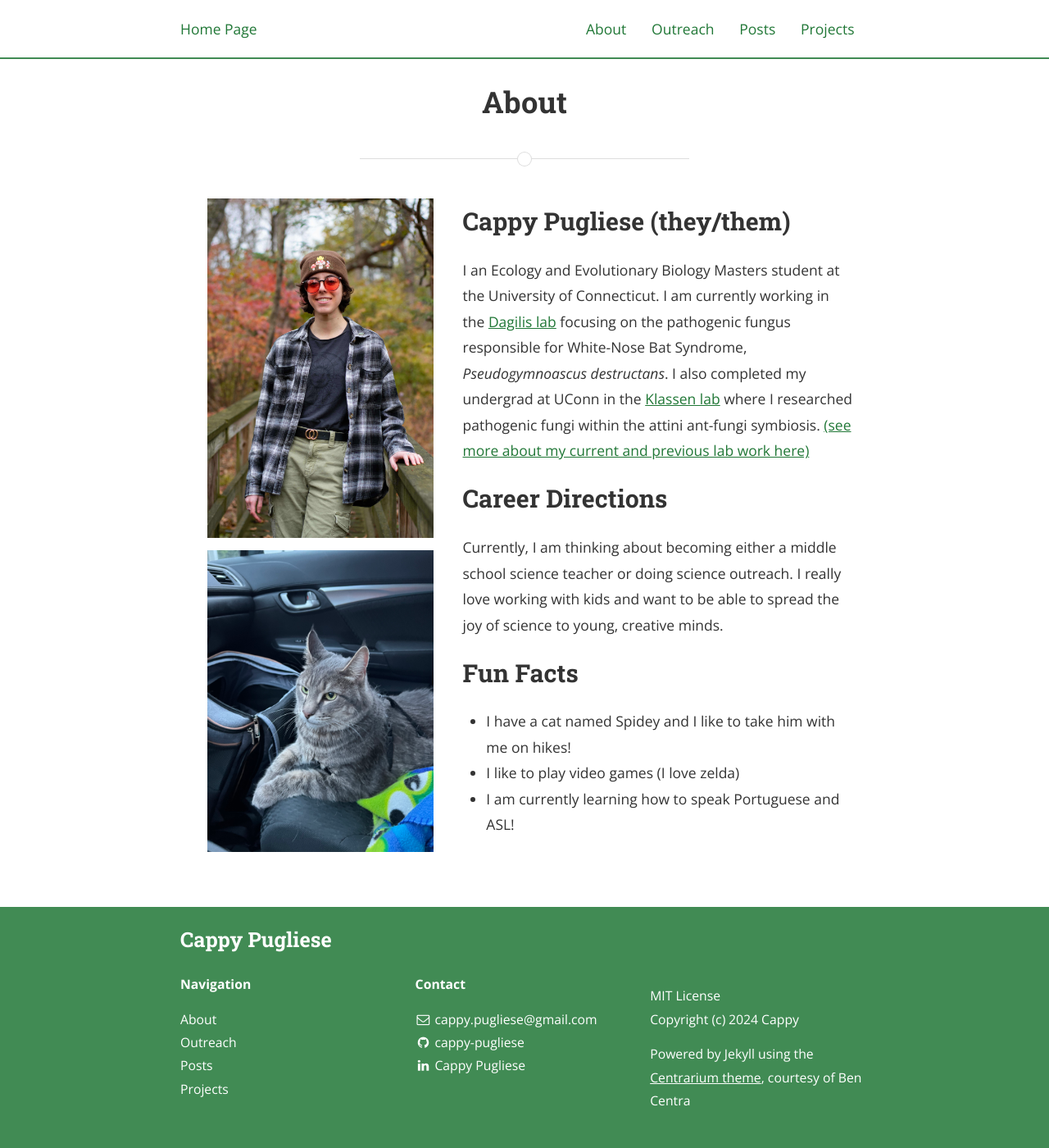
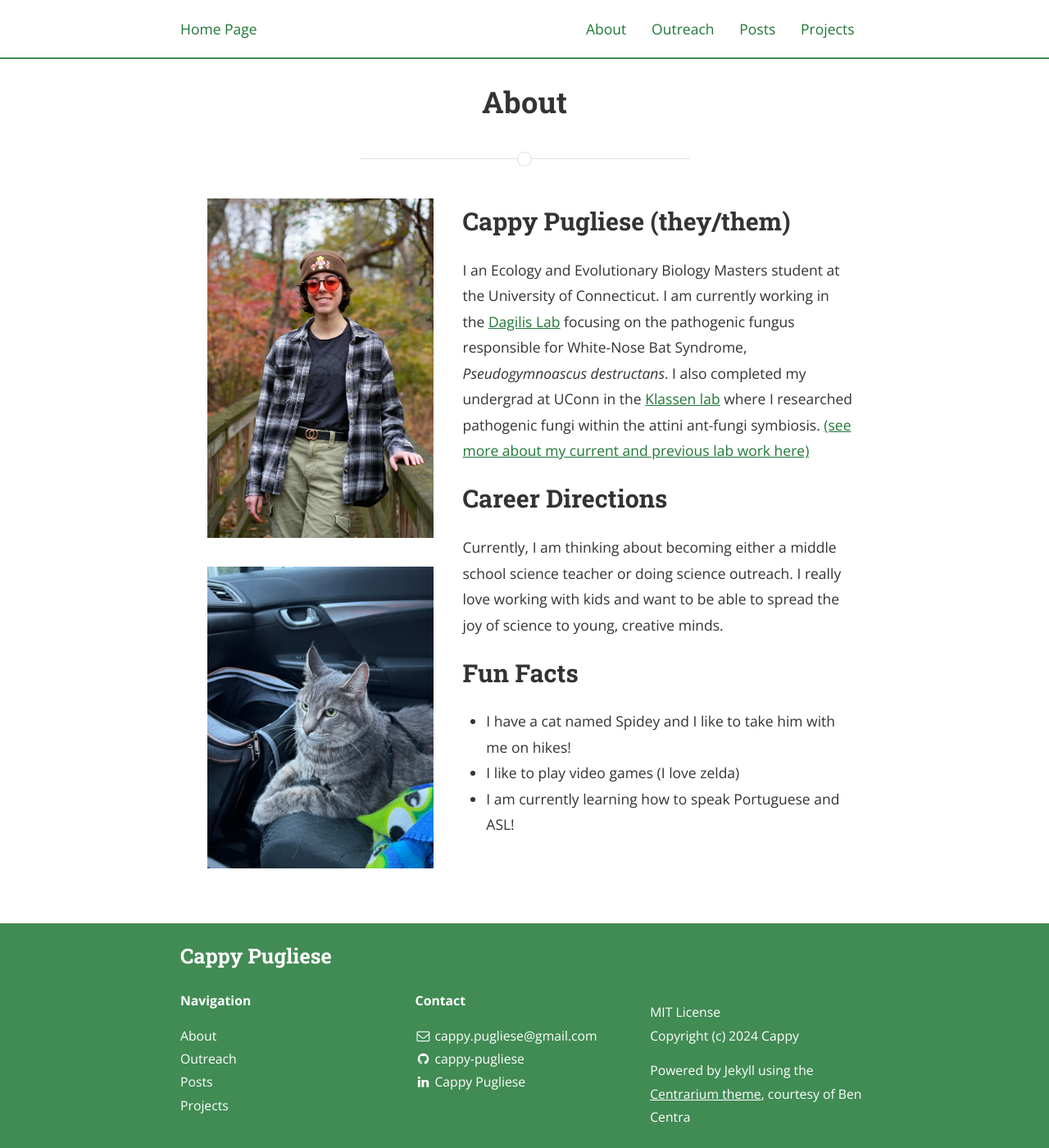
Before and after one commit to cappy-pugliese/cappy-pugliese-website, a Jekyll site: the page built from centrarium-master-clone/pages/about.md, in a window 1280 px wide and 1400 px high. Shown: the whole window at 82% size. Built offline with Jekyll 4.4.1, drawn with Linux system fonts in a browser that asks for light colours; nearby versions of some CDN libraries.

Commit message:
a lot
fixed outreach formatting, moved undergrad research page into its own project folder, edited some links to open up in a separate tab

```diff
--- a/centrarium-master-clone/_layouts/about-layout.html
+++ b/centrarium-master-clone/_layouts/about-layout.html
@@ -16,21 +16,33 @@ main_nav: true
   		text-decoration: underline;
   	}
 	}
+	.grid-item1 {
+		grid-row: 1 / 4;
+		}
+	.grid-item2 {
+		grid-row: 1
+		}
+	.grid-item3 {
+		grid-row: 2
+		}
+</style>
 
-</style>
 	<p></p>
 	<div class="grid-container">
 
-		<div class="grid-item">
+		<div class="grid-item2">
 		<p>
 		<img src="/assets/images/profile-photo.jpg" alt="image of Cappy Pugliese standing on a bridge outside in the fall foliage. Cappy is wearing a frog and mushroom beanie and has red-tinted glasses. They are smiling.">
 		</p>
+		</div>
+
+		<div class="grid-item3">
 		<p>
 		<img src="/assets/images/spidey-picture.jpg" alt="image of my cat, spidey. He's laying like a proper gentleman with his paws together in the passenger seat of my car.">
 		</p>
 		</div>
 
-		<div class="grid-item">
+		<div class="grid-item1">
 		{{ content }}
 		</div>
 	<p></p>
--- a/centrarium-master-clone/_layouts/outreach-layout.html
+++ b/centrarium-master-clone/_layouts/outreach-layout.html
@@ -10,6 +10,7 @@ main_nav: true
   	grid-template-columns: auto auto;
   	grid-gap: 20px;
   	padding: 0px;
+  	margin: 0px 20px 0px
   }
 	div .grid-container {
 		a {
@@ -22,6 +23,8 @@ main_nav: true
 	}
 	.grid-item2 {
 		text-align: center;
+		width: 300px
+
 	}
 </style>
 	<p></p>
--- a/centrarium-master-clone/_sass/_layout.scss
+++ b/centrarium-master-clone/_sass/_layout.scss
@@ -221,7 +221,11 @@ pre code.hljs {
 	}
 	.small-wrapper {
 		padding: 1em;
-	}
+  	margin-right: auto;
+ 	 	margin-left: auto;
+ 	 	max-width:1000px;
+		}
+
 	/*
 	*	index.html
 	*/
--- a/centrarium-master-clone/pages/about.md
+++ b/centrarium-master-clone/pages/about.md
@@ -6,7 +6,7 @@ main_nav: true
 ---
 
 ## Cappy Pugliese (they/them)
-I an Ecology and Evolutionary Biology Masters student at the University of Connecticut. I am currently working in the [Dagilis lab](https://dagilislab.github.io/DagilisLab) focusing on the pathogenic fungus responsible for White-Nose Bat Syndrome, _Pseudogymnoascus destructans_. I also completed my undergrad at UConn in the [Klassen lab](https://www.jonathanklassenlab.com/) where I researched pathogenic fungi within the attini ant-fungi symbiosis. [(see more about my current and previous lab work here)](/projects)
+I an Ecology and Evolutionary Biology Masters student at the University of Connecticut. I am currently working in the <a href="https://dagilislab.github.io/DagilisLab" target="_blank">Dagilis Lab</a> focusing on the pathogenic fungus responsible for White-Nose Bat Syndrome, _Pseudogymnoascus destructans_. I also completed my undergrad at UConn in the <a href="https://www.jonathanklassenlab.com/" target="_blank">Klassen lab</a> where I researched pathogenic fungi within the attini ant-fungi symbiosis. [(see more about my current and previous lab work here)](/projects)
 
 ## Career Directions
 Currently, I am thinking about becoming either a middle school science teacher or doing science outreach. I really love working with kids and want to be able to spread the joy of science to young, creative minds.
```
Also changed, not shown: centrarium-master-clone/pages/outreach.md (+1 -1 lines), centrarium-master-clone/pages/projects.md (+1 -1 lines), centrarium-master-clone/pages/undergrad-research-project.md (deleted, +0 -19 lines), centrarium-master-clone/projects/undergrad-research-project.md (added, +19 -0 lines).
